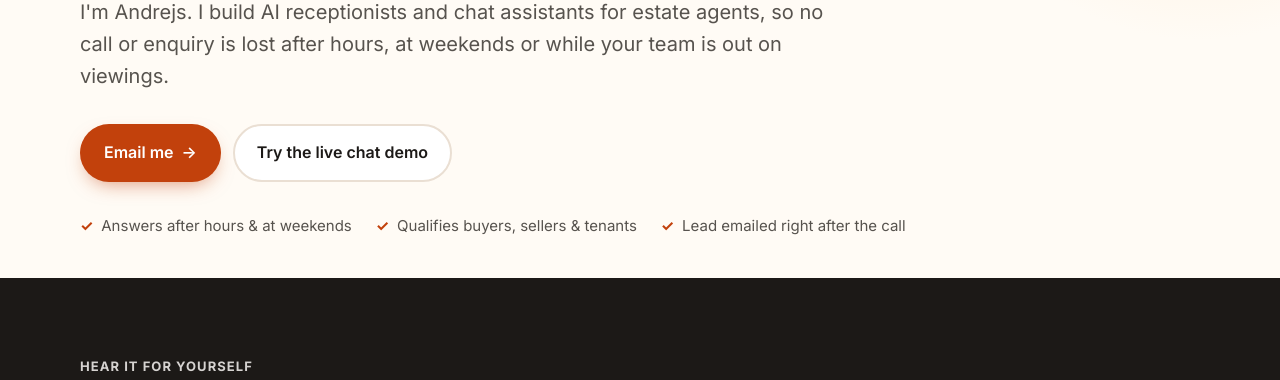
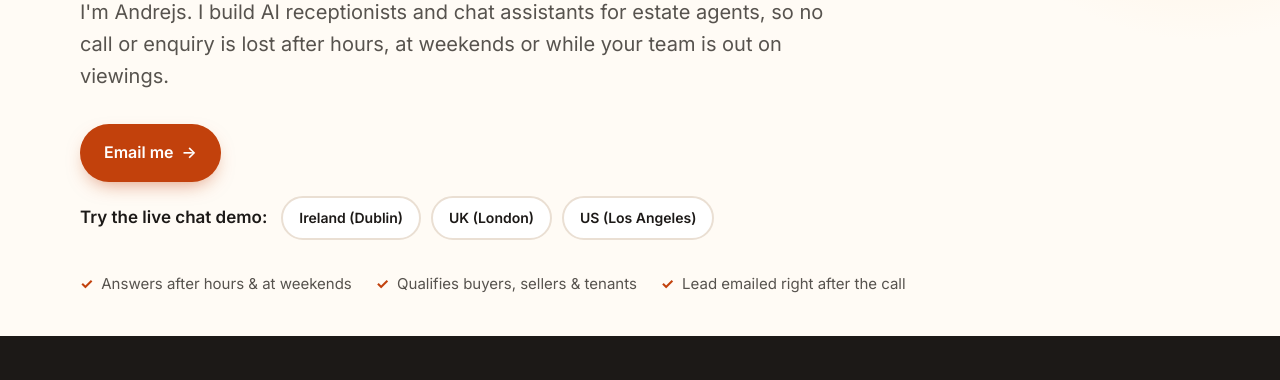
Before and after one commit to maximus150118/niamh-ai-receptionist, a plain HTML site: page index.html in a window 1280 px wide. Shown: the part 362-742 px from the top of the page. Drawn offline with Linux system fonts and the light colour scheme.

Commit message:
Demo buttons for Ireland, UK and US

```diff
--- a/assets/styles.css
+++ b/assets/styles.css
@@ -137,3 +137,7 @@ footer{padding:32px 0 40px;color:var(--muted);font-size:14px;text-align:center}
 .pr-pilot{margin-top:26px;background:var(--accent-soft);border:1px dashed var(--accent);border-radius:var(--radius);padding:22px 24px;display:flex;flex-wrap:wrap;gap:14px 24px;align-items:center;justify-content:space-between}
 .pr-pilot h3{font-size:1.15rem;margin-bottom:4px}
 .pr-pilot p{margin:0;color:var(--accent-dark);max-width:62ch;font-size:15px}
+
+.demo-pick{display:flex;flex-wrap:wrap;align-items:center;gap:10px;margin-top:14px}
+.demo-pick span{font-weight:600;margin-right:4px}
+.final .demo-pick{justify-content:center}
--- a/index.html
+++ b/index.html
@@ -36,7 +36,8 @@
       <p class="lead">I'm Andrejs. I build AI receptionists and chat assistants for estate agents, so no call or enquiry is lost after hours, at weekends or while your team is out on viewings.</p>
       <div class="ctas">
         <a class="btn btn-primary" href="mailto:andrejsjermakovics888@gmail.com?subject=Niamh%20AI%20receptionist%20enquiry">Email me <span aria-hidden="true">→</span></a>
-        <a class="btn btn-ghost" href="https://lead-assistant-demo.onrender.com/demo" target="_blank" rel="noopener">Try the live chat demo</a>
+        </div>
+        <div class="demo-pick"><span>Try the live chat demo:</span><a class="btn btn-ghost btn-sm" href="https://lead-assistant-demo.onrender.com/demo" target="_blank" rel="noopener">Ireland (Dublin)</a><a class="btn btn-ghost btn-sm" href="https://lead-assistant-demo.onrender.com/demo/uk" target="_blank" rel="noopener">UK (London)</a><a class="btn btn-ghost btn-sm" href="https://lead-assistant-demo.onrender.com/demo/us" target="_blank" rel="noopener">US (Los Angeles)</a>
       </div>
       <ul class="ticks">
         <li>Answers after hours &amp; at weekends</li>
@@ -224,7 +225,8 @@
         <p>Tell me about your agency and we'll agree a short written plan with a fixed price.</p>
         <div class="ctas">
           <a class="btn btn-primary" href="mailto:andrejsjermakovics888@gmail.com?subject=Niamh%20AI%20receptionist%20enquiry">Email me <span aria-hidden="true">→</span></a>
-          <a class="btn btn-ghost" href="https://lead-assistant-demo.onrender.com/demo" target="_blank" rel="noopener">Try the live chat demo</a>
+          </div>
+        <div class="demo-pick"><span>Try the live chat demo:</span><a class="btn btn-ghost btn-sm" href="https://lead-assistant-demo.onrender.com/demo" target="_blank" rel="noopener">Ireland (Dublin)</a><a class="btn btn-ghost btn-sm" href="https://lead-assistant-demo.onrender.com/demo/uk" target="_blank" rel="noopener">UK (London)</a><a class="btn btn-ghost btn-sm" href="https://lead-assistant-demo.onrender.com/demo/us" target="_blank" rel="noopener">US (Los Angeles)</a>
         </div>
       </div>
     </div>
```
